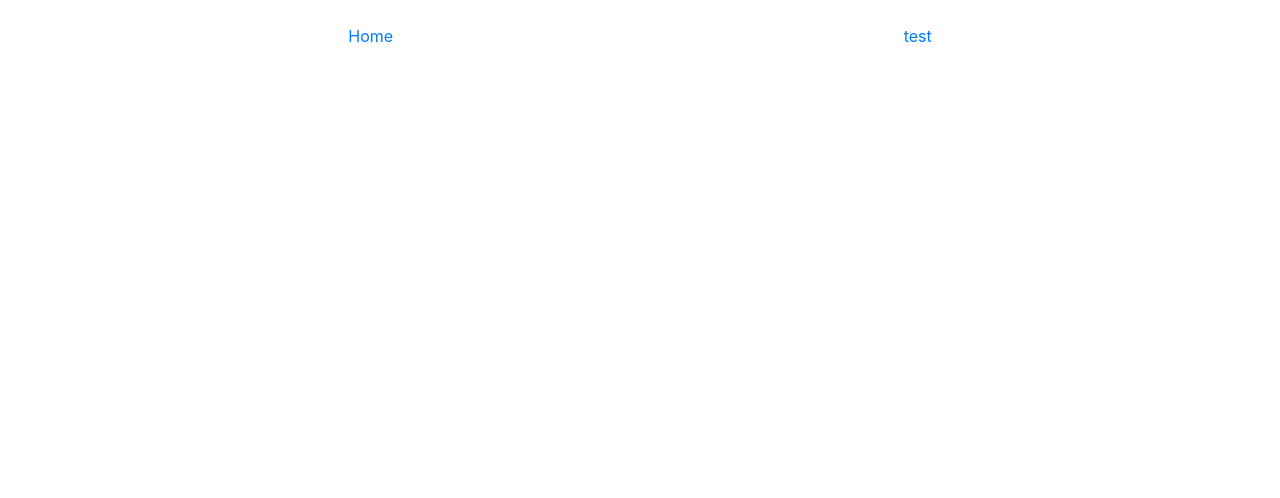
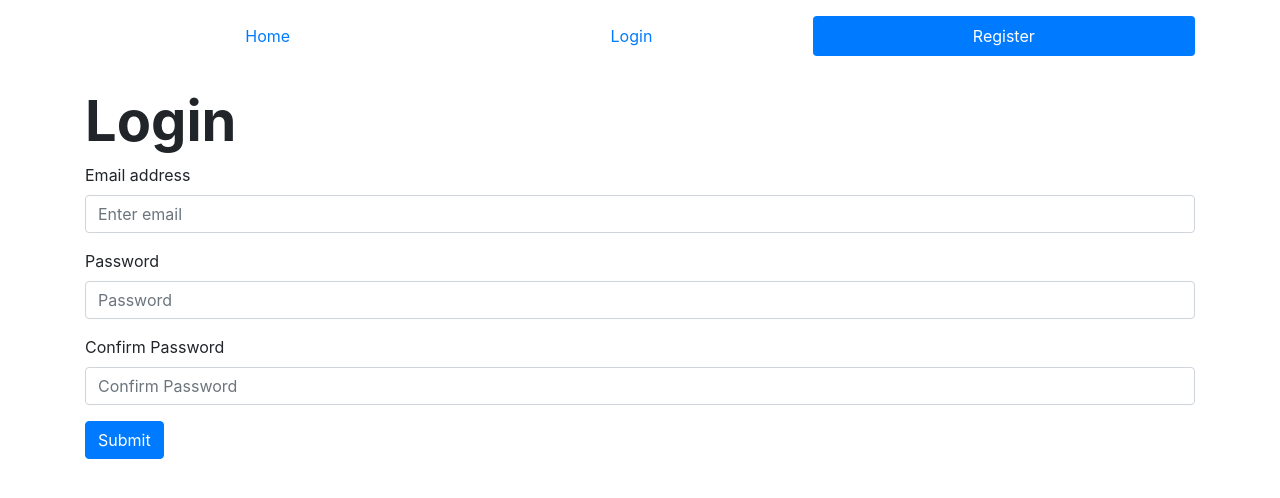
Before and after one commit to joshdabosh/photo2latex, a React (Create React App) app in the folder frontend/: page /register in a window 1280 px wide. Shown: the top 498 px of the page. Built offline with nearby package versions, Linux system fonts and the light colour scheme.

Commit message:
login and register pages

```diff
--- a/frontend/src/App.js
+++ b/frontend/src/App.js
@@ -5,7 +5,8 @@ import "bootstrap/dist/css/bootstrap.min.css"
 
 import Navigation from "./components/Navigation"
 import Home from "./Home"
-import TestPage from "./TestPage"
+import Login from "./Login"
+import Register from "./Register"
 
 function App() {
 	return (
@@ -13,7 +14,8 @@ function App() {
 			<div className="container">
 				<Navigation />
 				<Route exact path="/" component={Home} />
-				<Route exact path="/test" component={TestPage} />
+				<Route exact path="/login" component={Login} />
+				<Route exact path="/register" component={Register} />
 			</div>
 		</div>
 	)
--- a/frontend/src/Home.js
+++ b/frontend/src/Home.js
@@ -1,11 +1,11 @@
 import React from "react"
 
 import Changelog from "./components/Changelog"
-import Button from "react-bootstrap/Button"
+import { Button } from "react-bootstrap"
 
 function Home() {
 	return (
-		<div style={{ padding: "1em 0.5em" }}>
+		<div style={{ padding: "1em 0" }}>
 			<div>
 				<h1 className="display-4 font-weight-bold">Photo2LaTex</h1>
 				<p>
--- /dev/null
+++ b/frontend/src/Login.js
@@ -0,0 +1,42 @@
+import React, { useState } from "react"
+
+import { Form, Button } from "react-bootstrap"
+
+function Login() {
+
+    /* eslint-disable */
+    const [username, setUsername] = useState('')
+    const [password, setPassword] = useState('')
+    /* eslint-enable */
+
+    const handleSubmit = e => {
+        e.preventDefault()
+
+        console.log(username, password)
+    }
+
+	return (
+		<div style={{ padding: "1em 0" }}>
+			<h1 className="display-4 font-weight-bold">Login</h1>
+
+
+            <Form>
+                <Form.Group controlId="formBasicEmail">
+                    <Form.Label>Email address</Form.Label>
+                    <Form.Control type="email" placeholder="Enter email" onChange={e => setUsername(e.target.value)}/>
+                </Form.Group>
+
+                <Form.Group controlId="formBasicPassword">
+                    <Form.Label>Password</Form.Label>
+                    <Form.Control type="password" placeholder="Password" onChange={e => setPassword(e.target.value)}/>
+                </Form.Group>
+
+                <Button variant="primary" type="submit" onClick={handleSubmit}>
+                    Submit
+                </Button>
+            </Form>
+		</div>
+	)
+}
+
+export default Login
--- /dev/null
+++ b/frontend/src/Register.js
@@ -0,0 +1,48 @@
+import React, { useState } from "react"
+
+import { Form, Button } from "react-bootstrap"
+
+function Register() {
+
+    /* eslint-disable */
+    const [username, setUsername] = useState('')
+    const [password, setPassword] = useState('')
+    const [passwordConfirm, setPasswordConfirm] = useState('')
+    /* eslint-enable */
+
+    const handleSubmit = e => {
+        e.preventDefault()
+
+        console.log(username, password, passwordConfirm)
+    }
+
+	return (
+		<div style={{ padding: "1em 0" }}>
+			<h1 className="display-4 font-weight-bold">Login</h1>
+
+
+            <Form>
+                <Form.Group controlId="formBasicEmail">
+                    <Form.Label>Email address</Form.Label>
+                    <Form.Control type="email" placeholder="Enter email" onChange={e => setUsername(e.target.value)}/>
+                </Form.Group>
+
+                <Form.Group controlId="formBasicPassword">
+                    <Form.Label>Password</Form.Label>
+                    <Form.Control type="password" placeholder="Password" onChange={e => setPassword(e.target.value)}/>
+                </Form.Group>
+
+                <Form.Group controlId="formBasicPasswordConfirm">
+                    <Form.Label>Confirm Password</Form.Label>
+                    <Form.Control type="password" placeholder="Confirm Password" onChange={e => setPasswordConfirm(e.target.value)}/>
+                </Form.Group>
+
+                <Button variant="primary" type="submit" onClick={handleSubmit}>
+                    Submit
+                </Button>
+            </Form>
+		</div>
+	)
+}
+
+export default Register
--- a/frontend/src/TestPage.js
+++ /dev/null
@@ -1,31 +0,0 @@
-import React from "react"
-
-function TestPage() {
-	return (
-		<div>
-			<h1 className="display-4">Photo2LaTex</h1>
-			<p>
-				A free, online, convenient tool to to convert your handwritten
-				papers to LaTex code, with the click of a button.
-			</p>
-			<p>
-				A free, online, convenient tool to to convert your handwritten
-				papers to LaTex code, with the click of a button.
-			</p>
-			<p>
-				A free, online, convenient tool to to convert your handwritten
-				papers to LaTex code, with the click of a button.
-			</p>
-			<p>
-				A free, online, convenient tool to to convert your handwritten
-				papers to LaTex code, with the click of a button.
-			</p>
-			<p>
-				A free, online, convenient tool to to convert your handwritten
-				papers to LaTex code, with the click of a button.
-			</p>
-		</div>
-	)
-}
-
-export default TestPage
--- a/frontend/src/components/Changelog.js
+++ b/frontend/src/components/Changelog.js
@@ -1,5 +1,5 @@
 import React from "react"
-import Container from "react-bootstrap/Container"
+import { Container } from "react-bootstrap"
 
 import ChangelogEntry from "./ChangelogEntry"
 
--- a/frontend/src/components/Navigation.js
+++ b/frontend/src/components/Navigation.js
@@ -1,11 +1,11 @@
 import React from "react"
-import Container from "react-bootstrap/Container"
+import { Container } from "react-bootstrap"
 
 import { NavLink } from "react-router-dom"
 
 function Navigation() {
 	return (
-		<Container style={{ padding: "1em 0.5em" }}>
+		<Container style={{ padding: "1em 0" }}>
 			<div className="bs-example">
 				<ul className="nav nav-pills nav-fill w-100">
 					<li className="nav-item">
@@ -24,9 +24,20 @@ function Navigation() {
 							className="nav-link"
 							activeClassName="active"
 							exact
-							to="/test"
+							to="/login"
 						>
-							test
+							Login
+						</NavLink>
+					</li>
+
+					<li className="nav-item">
+						<NavLink
+							className="nav-link"
+							activeClassName="active"
+							exact
+							to="/register"
+						>
+							Register
 						</NavLink>
 					</li>
 				</ul>
```
